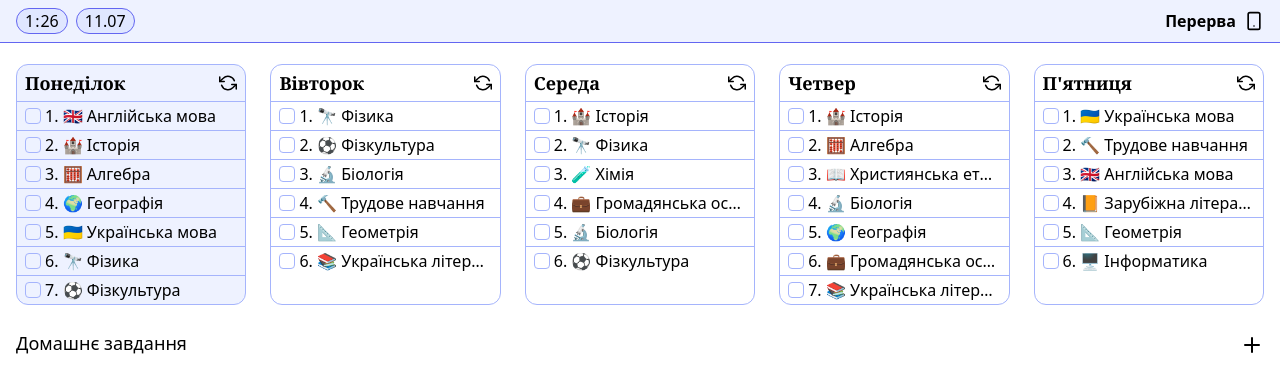
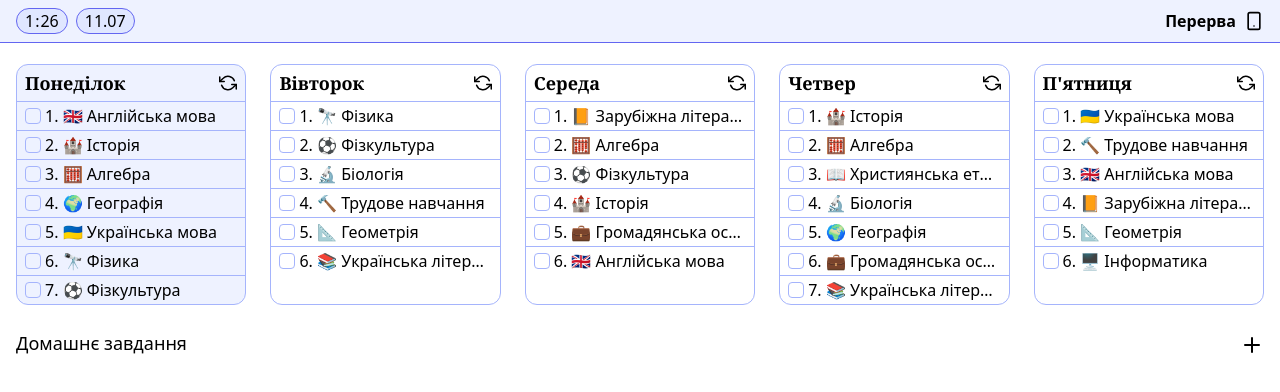
Before and after one commit to nazar1ua/vue-schedule, a Vue app: page / in a window 1280 px wide. Shown: the top 392 px of the page. Built offline with nearby package versions, Linux system fonts and the light colour scheme.

Commit message:
Виправлено #1

```diff
--- a/src/assets/lessons.json
+++ b/src/assets/lessons.json
@@ -26,12 +26,12 @@
     {
       "name": "Середа",
       "lessons": [
+        "Зарубіжна література",
+        "Алгебра",
+        "Фізкультура",
         "Історія",
-        "Фізика",
-        "Хімія",
         "Громадянська освіта",
-        "Біологія",
-        "Фізкультура"
+        "Англійська мова"
       ]
     },
     {
--- a/src/components/Table.vue
+++ b/src/components/Table.vue
@@ -103,12 +103,18 @@ export default {
       todo[day].forEach((lesson, index) => {
         todo[day][index] = false;
       });
+      let homework = this.getHomework();
+      homework[day].forEach((lesson, index) => {
+        homework[day][index] = null
+      })
       const parent = this.$refs.grid.children[day].children[1].children;
       for (let index = 0; index < parent.length; index++) {
         parent[index].children[0].checked = false;
         parent[index].children[0].nextElementSibling.nextElementSibling.nextElementSibling.children[0].classList.remove('line-through')
       }
       this.setStorage(todo);
+      localStorage.setItem('homework', JSON.stringify(homework));
+      this.$emit('homeworkChange');
       this.resetAnimation(day);
     },
     resetAnimation(id) {
```
